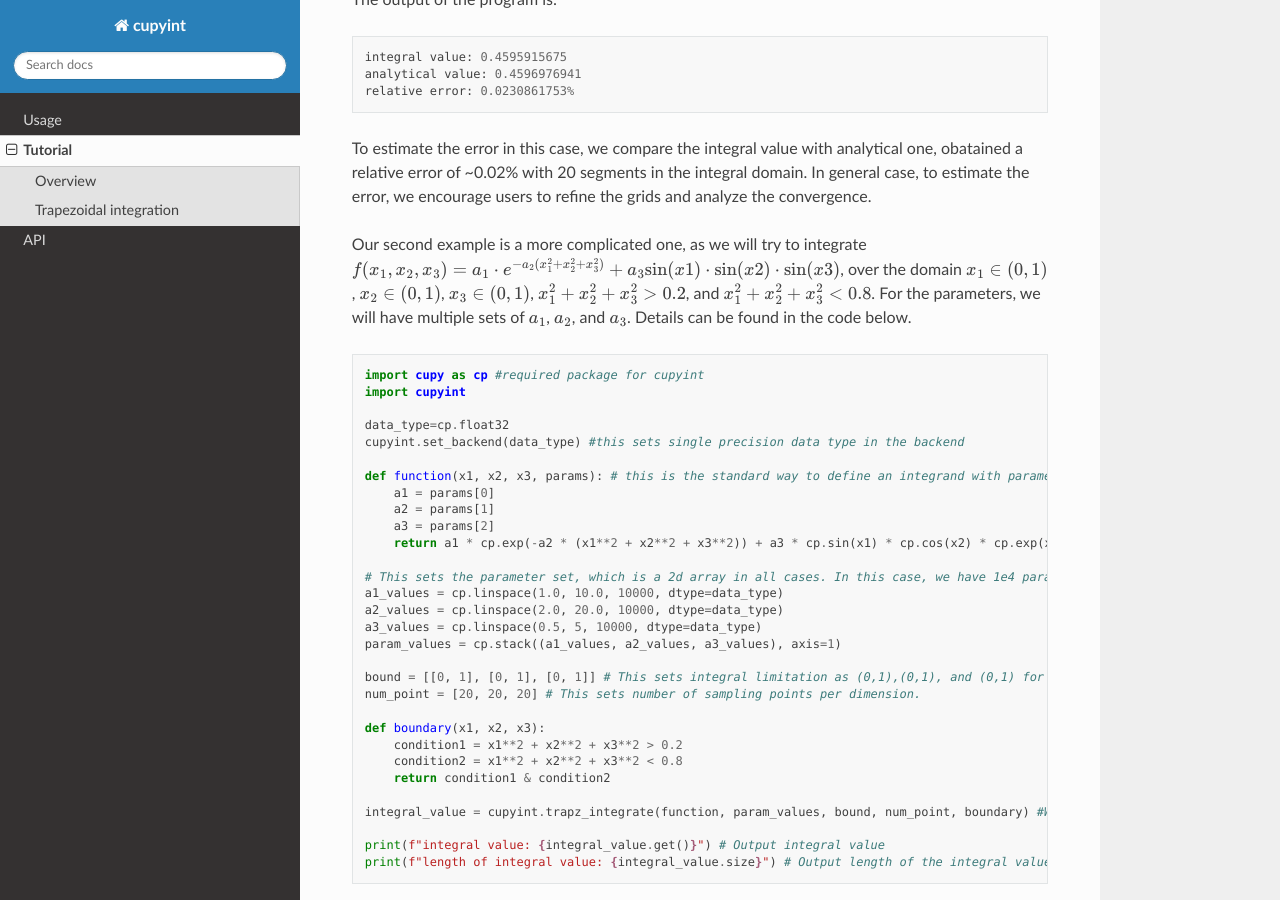
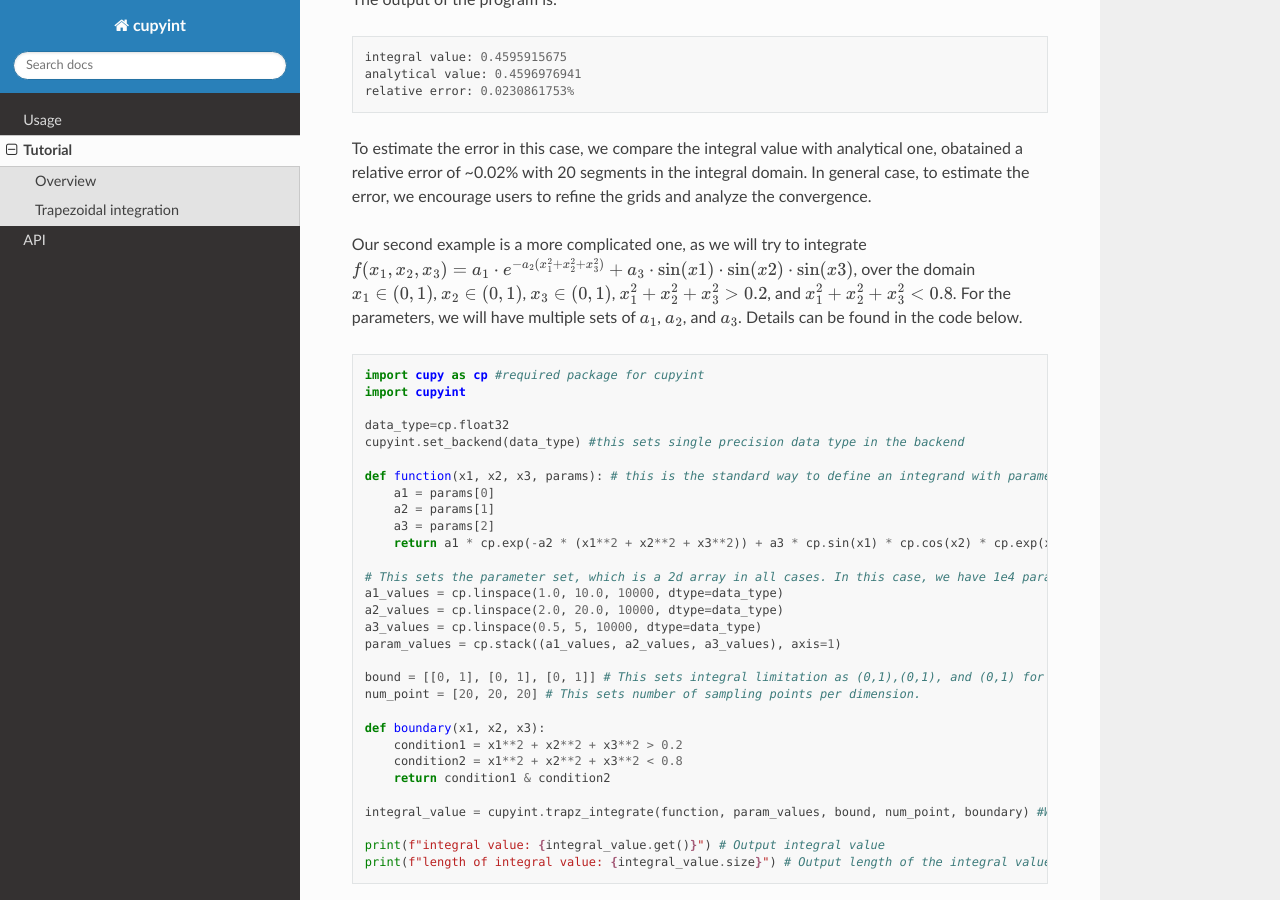
Before and after one commit to ze-ouyang/cupyint_doc, a Sphinx documentation site: the page built from docs/source/tutorial.rst, in a window 1280 px wide and 900 px high, scrolled down 2003 px. Built offline with Sphinx 7.4.7 and the Read the Docs theme 3.1.0, drawn with Linux system fonts in a browser that asks for light colours.

Commit message:
Update tutorial.rst

```diff
--- a/docs/source/tutorial.rst
+++ b/docs/source/tutorial.rst
@@ -79,7 +79,7 @@
 To estimate the error in this case, we compare the integral value with analytical one, obatained a relative error of ~0.02% with 20 segments in the integral domain. In general case, to estimate the error, we encourage users to refine the grids and analyze the convergence.
 
 
-Our second example is a more complicated one, as we will try to integrate :math:`f(x_1,x_2,x_3)=a_1\cdot e^{-a_2(x_1^2+x_2^2+x_3^2)}+a_3\mathrm{sin}(x1)\cdot\mathrm{sin}(x2)\cdot\mathrm{sin}(x3)`, over the domain :math:`x_1\in (0,1)`, :math:`x_2\in (0,1)`, :math:`x_3\in (0,1)`, :math:`x_1^2+x_2^2+x_3^2>0.2`, and :math:`x_1^2+x_2^2+x_3^2<0.8`. For the parameters, we will have multiple sets of :math:`a_1`, :math:`a_2`, and :math:`a_3`. Details can be found in the code below.
+Our second example is a more complicated one, as we will try to integrate :math:`f(x_1,x_2,x_3)=a_1\cdot e^{-a_2(x_1^2+x_2^2+x_3^2)}+a_3\cdot\mathrm{sin}(x1)\cdot\mathrm{sin}(x2)\cdot\mathrm{sin}(x3)`, over the domain :math:`x_1\in (0,1)`, :math:`x_2\in (0,1)`, :math:`x_3\in (0,1)`, :math:`x_1^2+x_2^2+x_3^2>0.2`, and :math:`x_1^2+x_2^2+x_3^2<0.8`. For the parameters, we will have multiple sets of :math:`a_1`, :math:`a_2`, and :math:`a_3`. Details can be found in the code below.
 
 .. code-block:: python
 
```
